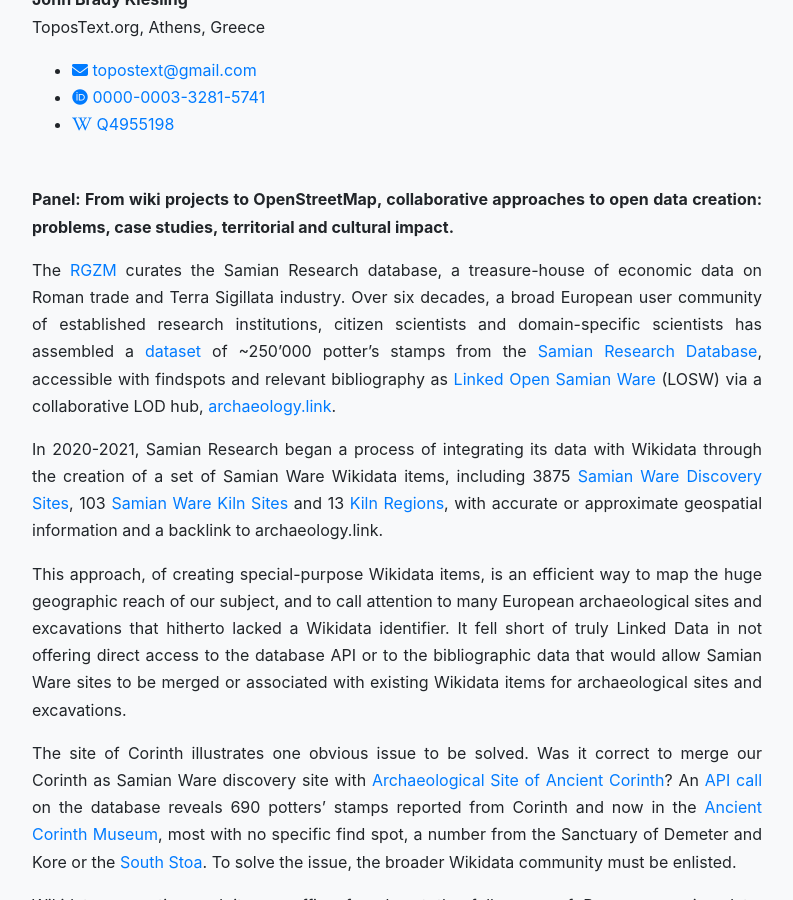
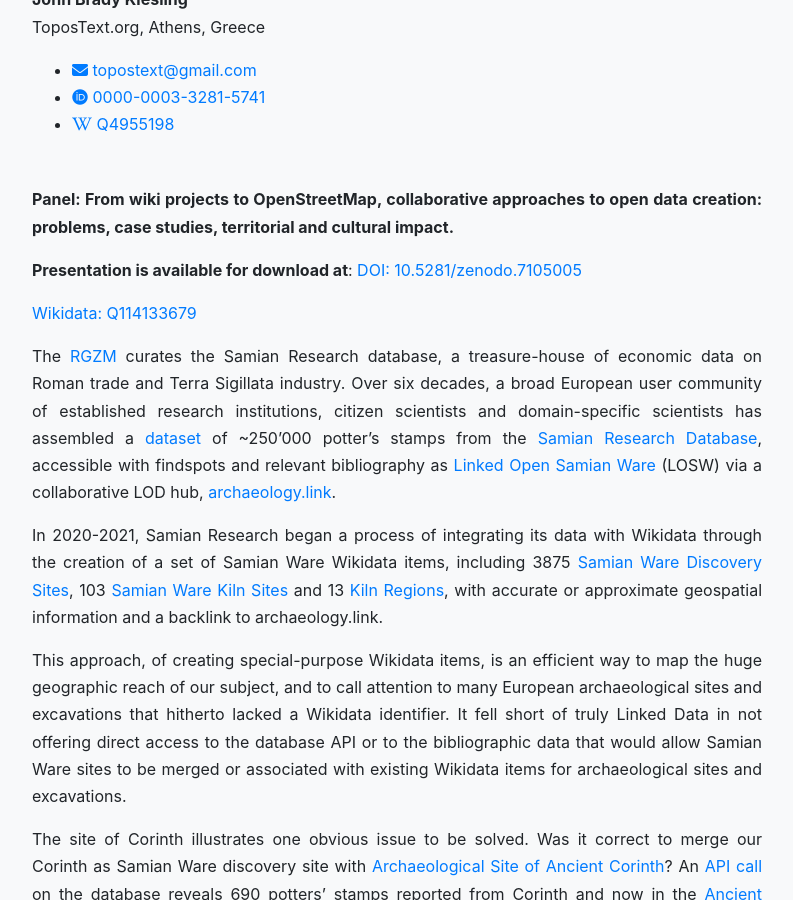
Before and after one commit to archeofoss/archeofoss, a Jekyll site: the page built from 2022/abstracts/wiki-osm/thiery-mees-kiesling.md, in a window 1280 px wide and 900 px high, scrolled down 959 px. Shown: the whole window, without its empty margins (243-1036 px from the left). Built offline with Jekyll 4.4.1, drawn with Linux system fonts in a browser that asks for light colours; nearby versions of some CDN libraries.

Commit message:
Added metadata

```diff
--- a/2022/abstracts/wiki-osm/thiery-mees-kiesling.md
+++ b/2022/abstracts/wiki-osm/thiery-mees-kiesling.md
@@ -29,6 +29,12 @@
 
 **Panel: From wiki projects to OpenStreetMap, collaborative approaches to open data creation: problems, case studies, territorial and cultural impact.**
 
+**Presentation is available for download at**:
+[DOI: 10.5281/zenodo.7105005](https://doi.org/10.5281/zenodo.7105005)
+
+[Wikidata: Q114133679](http://www.wikidata.org/entity/Q114133679)
+
+
 The [RGZM](http://www.wikidata.org/entity/Q878029) curates the Samian Research database, a treasure-house of economic data on Roman trade and Terra Sigillata industry. Over six decades, a broad European user community of established research institutions, citizen scientists and domain-specific scientists has assembled a [dataset](https://doi.org/10.5281/zenodo.4305708) of ~250’000 potter’s stamps from the [Samian Research Database](https://www.rgzm.de/samian), accessible with findspots and relevant bibliography as [Linked Open Samian Ware](https://rgzm.github.io/samian-lod/) (LOSW) via a collaborative LOD hub, [archaeology.link](https://archaeology.link).
 
 In 2020-2021, Samian Research began a process of integrating its data with Wikidata through the creation of a set of Samian Ware Wikidata items, including 3875 [Samian Ware Discovery Sites](https://w.wiki/5BRk), 103 [Samian Ware Kiln Sites](https://w.wiki/4pKz) and 13 [Kiln Regions](https://w.wiki/4pL4), with accurate or approximate geospatial information and a backlink to archaeology.link.
```
Also changed, not shown: 2022/abstracts/archaeological-apis/thiery-thiery.md (+3 -0 lines).
